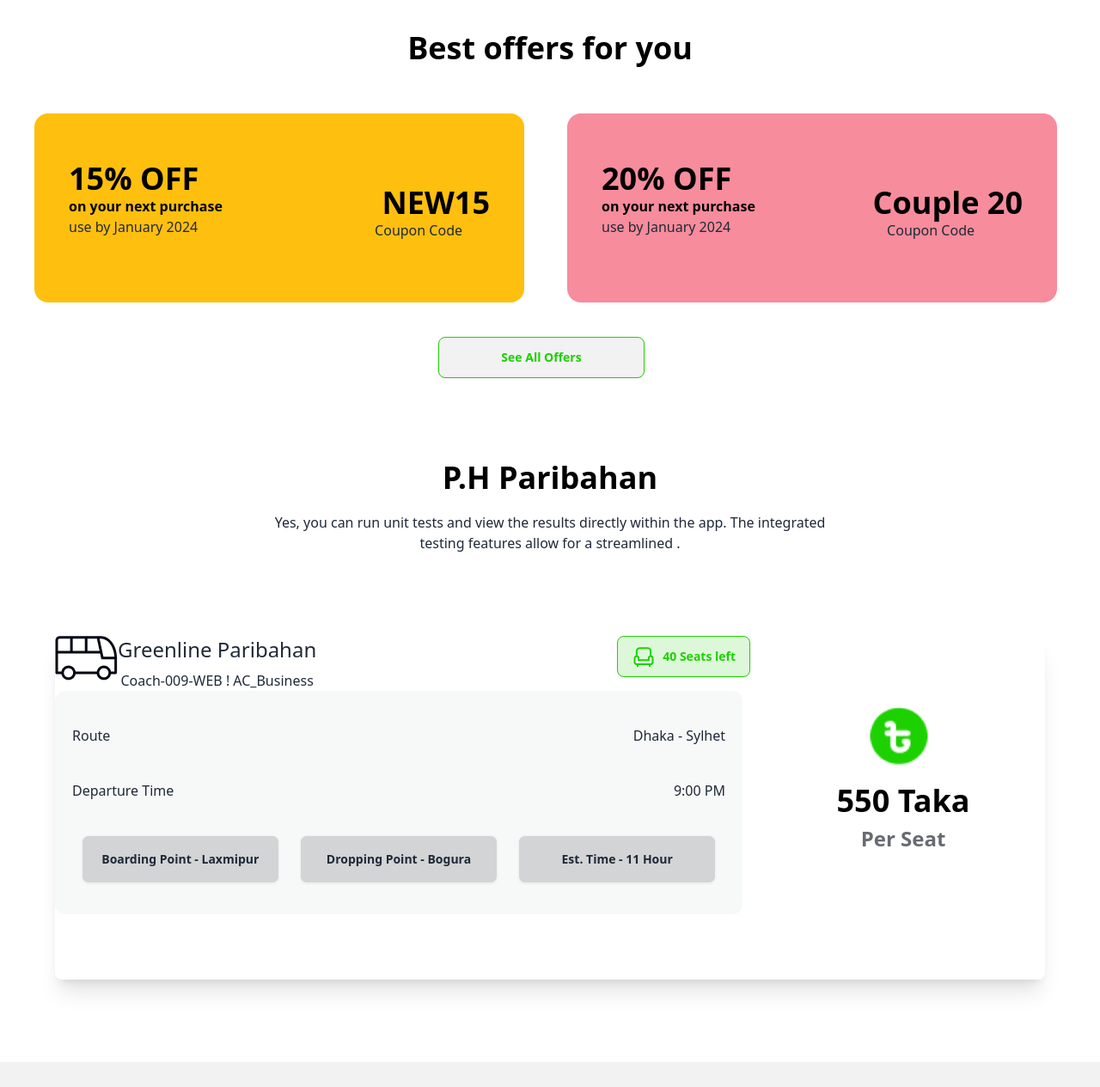
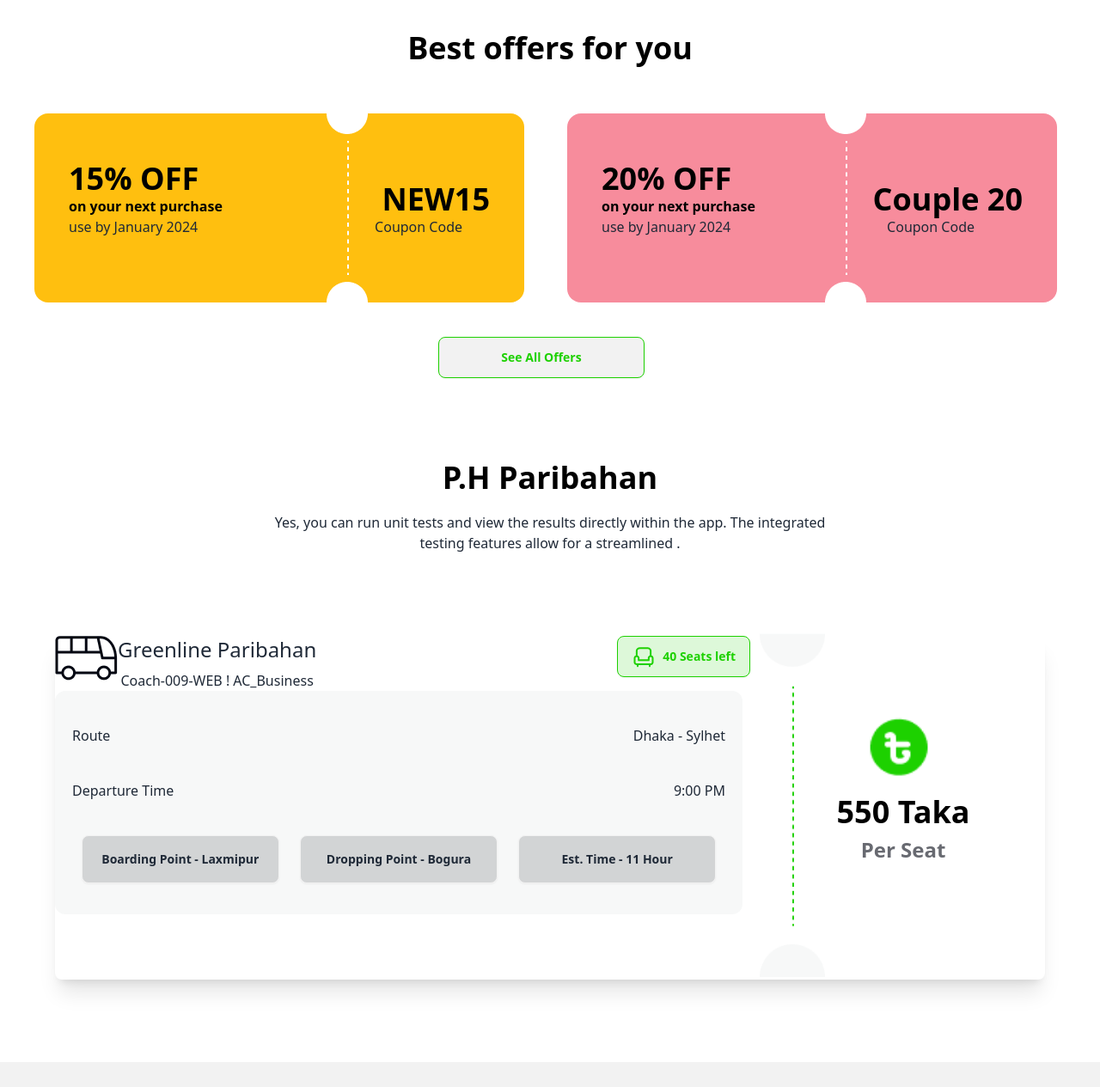
Before and after one commit to 11111Asif/Assignment-5-ticket, a plain HTML site: page index.html in a window 1280 px wide. Shown: the part 1120-2385 px from the top of the page at 86% size. Drawn offline with nearby package versions, Linux system fonts and the light colour scheme.

Commit message:
added underline section

```diff
--- a/index.html
+++ b/index.html
@@ -80,8 +80,9 @@
                           <p class="text-start">use by January 2024</p>
 
                         </div>
+                        <div><img class="h-[220px] -mt-[184.5px] ml-[340px]" src='images/cupon-devider.png'></div>
                       </div>
-                      <div class="text-end p-10 -mt-[140px] ">
+                      <div class="text-end p-10 -mt-[180px] ">
                         <h2 class="text-4xl font-extrabold text-black ">NEW15</h2>
                         <p class="mr-8">Coupon Code</p>
                       </div>
@@ -95,8 +96,9 @@
                           <p class="text-start">use by January 2024</p>
 
                         </div>
+                        <div><img class="h-[220px] -mt-[184.5px] ml-[300px]" src='images/cupon-devider.png'></div>
                       </div>
-                      <div class="text-end  p-10 -mt-[140px]">
+                      <div class="text-end  p-10 -mt-[180px]">
                       <h2 class="text-4xl font-extrabold text-black">Couple 20</h2>
                       <p class="mr-14">Coupon Code</p>
                     </div>
@@ -110,7 +112,7 @@
 
         </section>
         <!-- P.H Paribahan -->
-        <section class="text-center my-24 px-16">
+        <section class="text-center my-24 px-16 ">
           <h1 class="text-4xl font-semibold text-black mb-5">P.H Paribahan</h1>
           <p>Yes, you can run unit tests and view the results directly within the app. The integrated<br> testing features allow for a streamlined .</p>
           <div class="bg-[ffffff] h-[400px] shadow-xl rounded-lg mt-24">
@@ -145,9 +147,9 @@
                   <button class="btn bg-[#03071226] ml-5 w-[230px] h-[56px]">Est. Time - 11 Hour</button>
                 </div>
               </div>
+              <div><img class="h-[400px] -mt-[327px] ml-[820px]" src='images/info-devider.png'></div>
 
-
-              <div class="card-body ml-[830px] -mr-10 -mt-[280px]">
+              <div class="card-body ml-[830px] -mr-10 -mt-[340px]">
                 <img class="w-20 h-20 ml-[80px]" src="images/fare.png">
                 <h2 class=" text-4xl font-extrabold w-[250px] h-24 text-black mt-2">550 Taka <br><span class="text-2xl text-[#03071299]">Per Seat</span> </h2>
 
```
